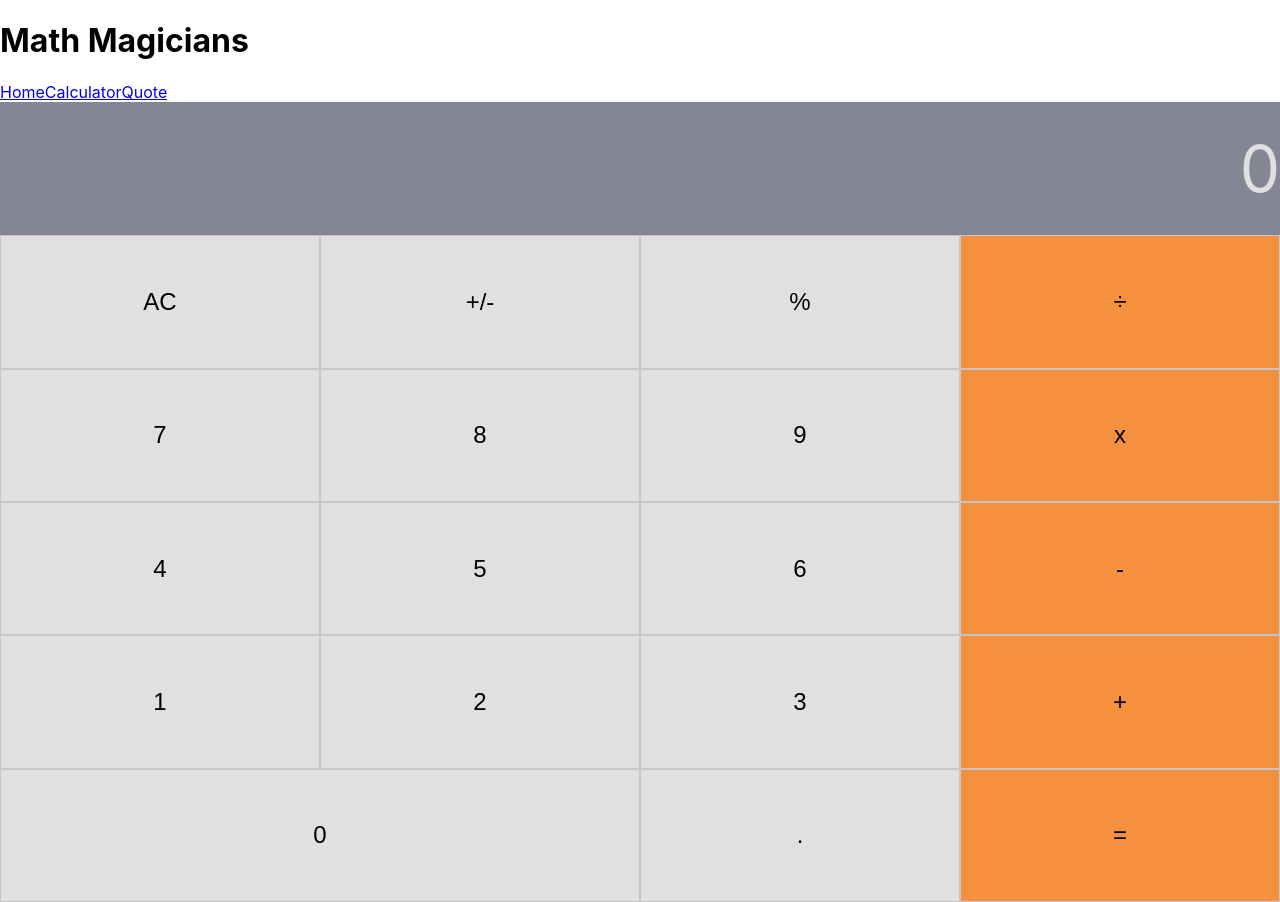
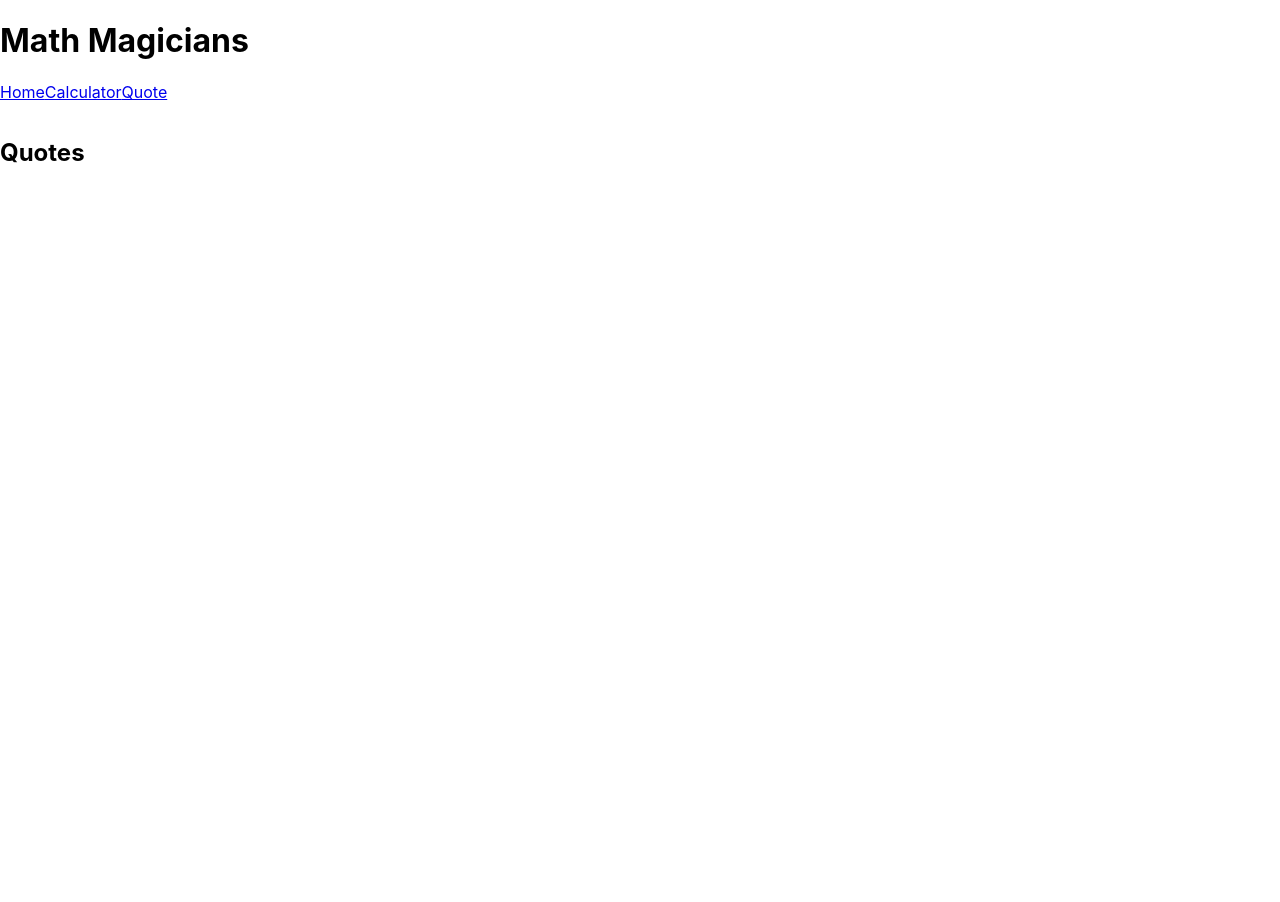
Before and after one commit to cwaku/math-magicians, a React (Create React App) app: page /quote in a window 1280 px wide. After the commit the page ends 800 px from the top, so only its background shows below. Built offline with nearby package versions, Linux system fonts and the light colour scheme; the HTML template or start-up script is replaced by a standard one.

Commit message:
Fix routes

```diff
--- a/src/App.js
+++ b/src/App.js
@@ -1,7 +1,11 @@
 import React from 'react';
+import { Routes, Route } from 'react-router-dom';
+
 import './App.css';
 import Navbar from './components/Navbar';
 import Calculator from './components/Calculator';
+import Home from './pages/Home';
+import Quote from './pages/Quote';
 
 class App extends React.Component {
   constructor(props) {
@@ -13,7 +17,11 @@ class App extends React.Component {
     return (
       <>
         <Navbar />
-        <Calculator />
+        <Routes>
+          <Route path="/calculator" element={<Calculator />} />
+          <Route path="/" element={<Home />} />
+          <Route path="/quote" element={<Quote />} />
+        </Routes>
       </>
     );
   }
--- a/src/components/Navbar.js
+++ b/src/components/Navbar.js
@@ -7,7 +7,7 @@ export default function Navbar() {
       <nav>
         <Link to="/">Home</Link>
         <Link to="/calculator">Calculator</Link>
-        <Link to="/about">Quote</Link>
+        <Link to="/quote">Quote</Link>
       </nav>
     </div>
   );
--- a/src/pages/Home.js
+++ b/src/pages/Home.js
@@ -0,0 +1,9 @@
+function Home() {
+  return (
+    <main style={{ padding: '1rem 0' }}>
+      <h2>Home</h2>
+    </main>
+  );
+}
+
+export default Home;
--- a/src/pages/Quote.js
+++ b/src/pages/Quote.js
@@ -0,0 +1,9 @@
+function Quote() {
+  return (
+    <main style={{ padding: '1rem 0' }}>
+      <h2>Quotes</h2>
+    </main>
+  );
+}
+
+export default Quote;
```
